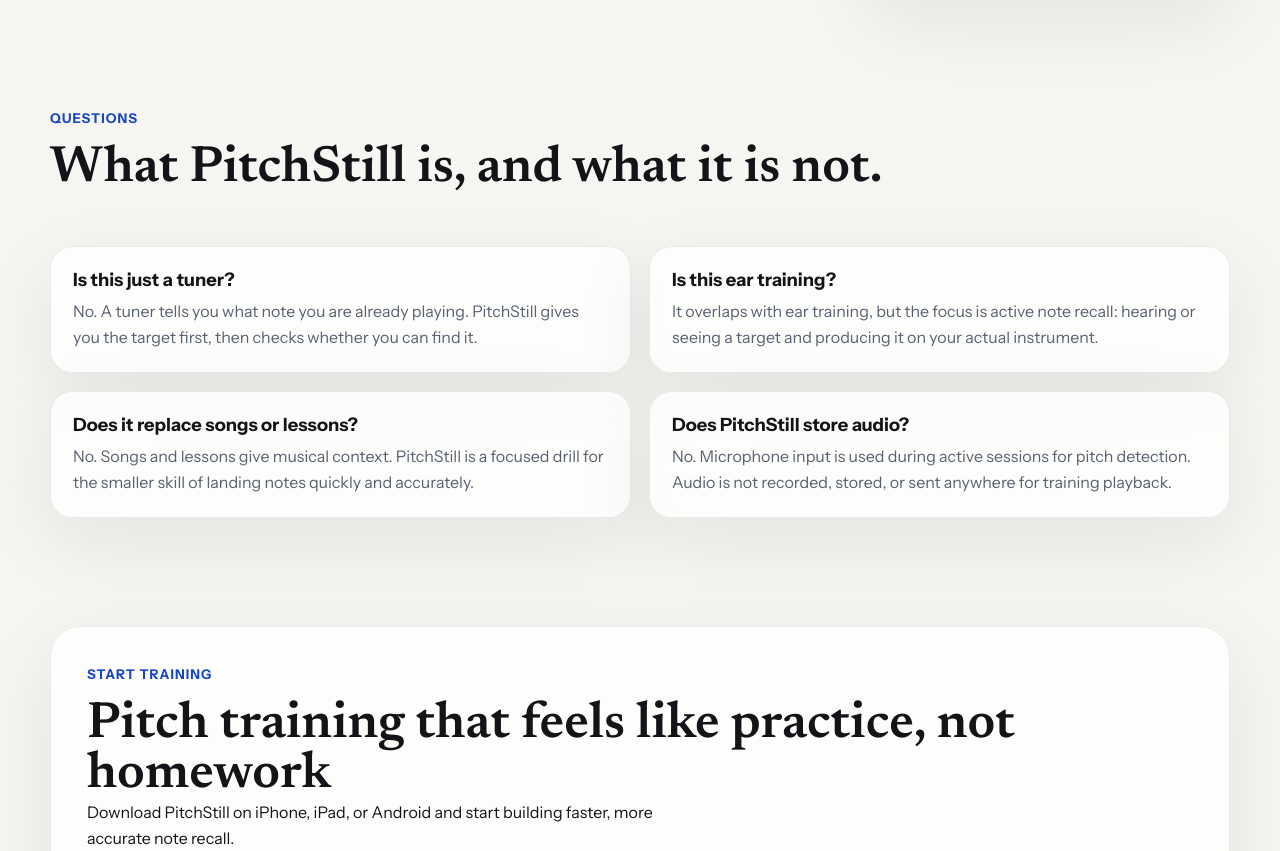
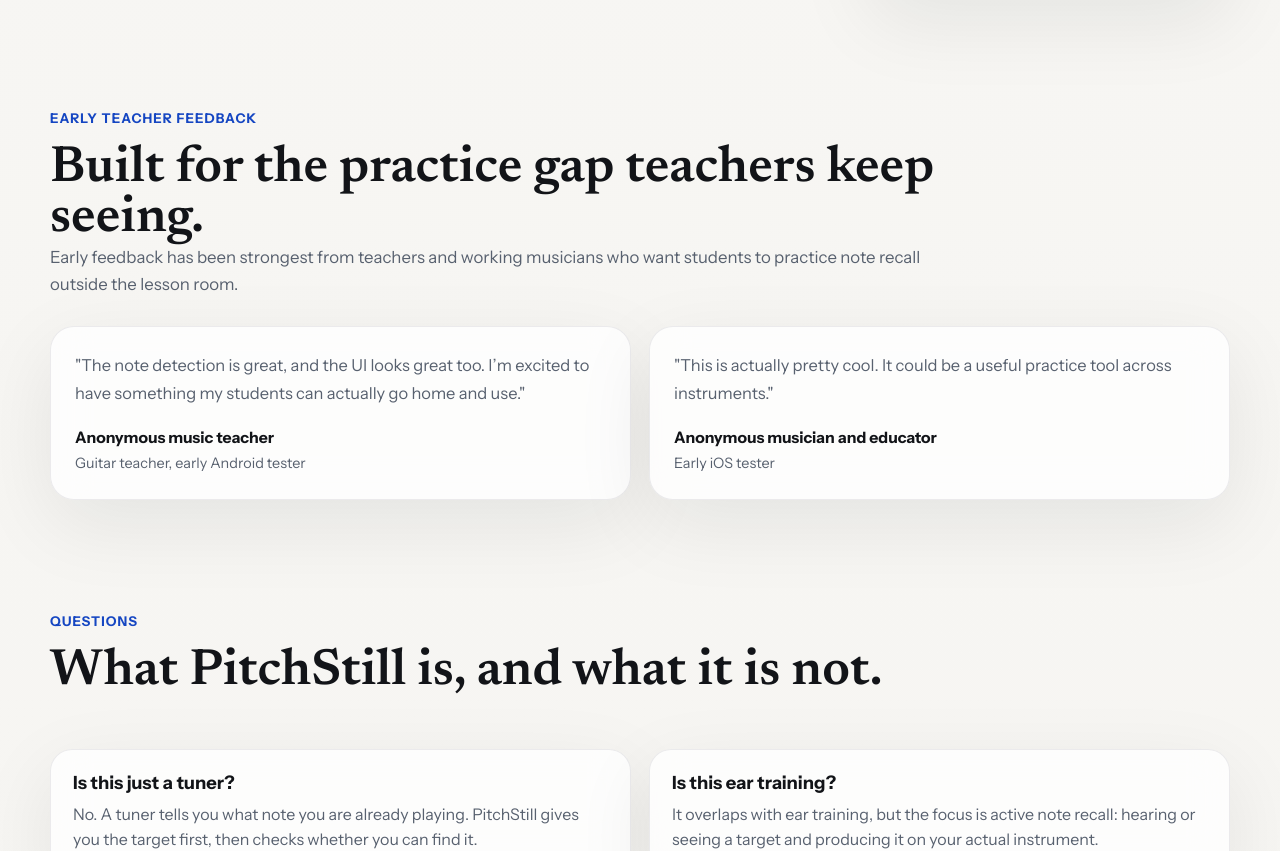
Before and after one commit to pitchstill/pitchstill-web, a plain HTML site: page index.html in a window 1280 px wide. Shown: the part 8017-8868 px from the top of the page. Drawn offline with Linux system fonts and the light colour scheme.

Commit message:
Add anonymous homepage testimonials

```diff
--- a/assets/styles.css
+++ b/assets/styles.css
@@ -819,6 +819,39 @@
   align-items: stretch;
 }
 
+.testimonial-grid {
+  display: grid;
+  grid-template-columns: repeat(2, minmax(0, 1fr));
+  gap: 18px;
+}
+
+.testimonial-card {
+  display: grid;
+  gap: 18px;
+  align-content: space-between;
+  min-height: 100%;
+}
+
+.testimonial-quote {
+  color: var(--ink);
+  font-size: 1.03rem;
+  line-height: 1.7;
+}
+
+.testimonial-meta {
+  display: grid;
+  gap: 2px;
+}
+
+.testimonial-meta strong {
+  font-size: 0.98rem;
+}
+
+.testimonial-meta span {
+  color: var(--muted);
+  font-size: 0.9rem;
+}
+
 .trust-card {
   display: grid;
   grid-template-columns: repeat(3, minmax(0, 1fr));
@@ -980,6 +1013,10 @@
 
   .screenshot-grid {
     grid-template-columns: repeat(2, minmax(0, 1fr));
+  }
+
+  .testimonial-grid {
+    grid-template-columns: 1fr;
   }
 
   .final-cta-card,
@@ -1186,6 +1223,10 @@
     gap: 18px;
   }
 
+  .testimonial-grid {
+    gap: 14px;
+  }
+
   .trust-card {
     grid-template-columns: 1fr;
     text-align: center;
--- a/index.html
+++ b/index.html
@@ -541,6 +541,39 @@
           </div>
         </section>
 
+        <section class="section testimonials" aria-labelledby="testimonials-heading">
+          <div class="section-heading section-heading-wide">
+            <div class="eyebrow">Early teacher feedback</div>
+            <h2 id="testimonials-heading">Built for the practice gap teachers keep seeing.</h2>
+            <p>
+              Early feedback has been strongest from teachers and working musicians who want
+              students to practice note recall outside the lesson room.
+            </p>
+          </div>
+          <div class="testimonial-grid">
+            <article class="card testimonial-card">
+              <p class="testimonial-quote">
+                "The note detection is great, and the UI looks great too. I’m excited to have
+                something my students can actually go home and use."
+              </p>
+              <div class="testimonial-meta">
+                <strong>Anonymous music teacher</strong>
+                <span>Guitar teacher, early Android tester</span>
+              </div>
+            </article>
+            <article class="card testimonial-card">
+              <p class="testimonial-quote">
+                "This is actually pretty cool. It could be a useful practice tool across
+                instruments."
+              </p>
+              <div class="testimonial-meta">
+                <strong>Anonymous musician and educator</strong>
+                <span>Early iOS tester</span>
+              </div>
+            </article>
+          </div>
+        </section>
+
         <section class="section faq-band" id="faq">
           <div class="section-heading section-heading-wide">
             <div class="eyebrow">Questions</div>
```
